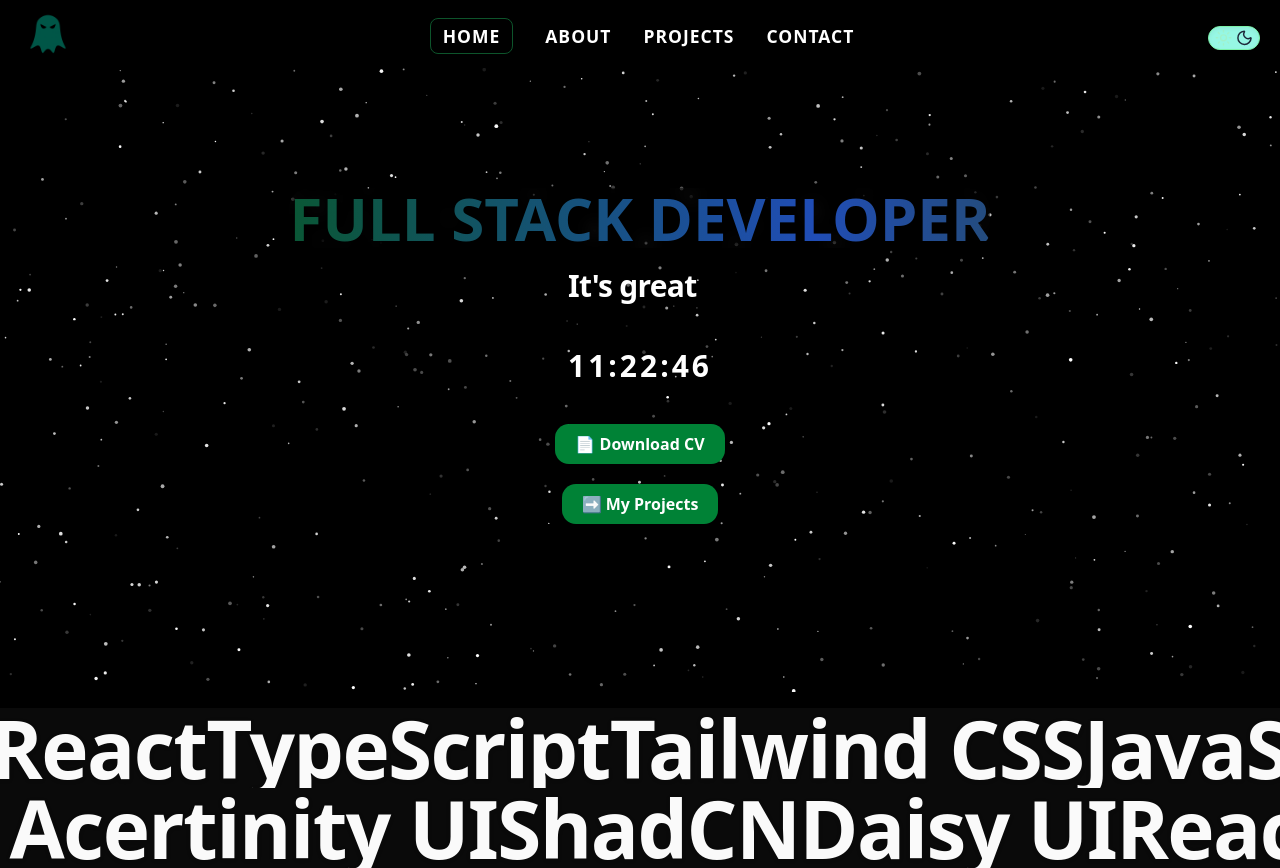
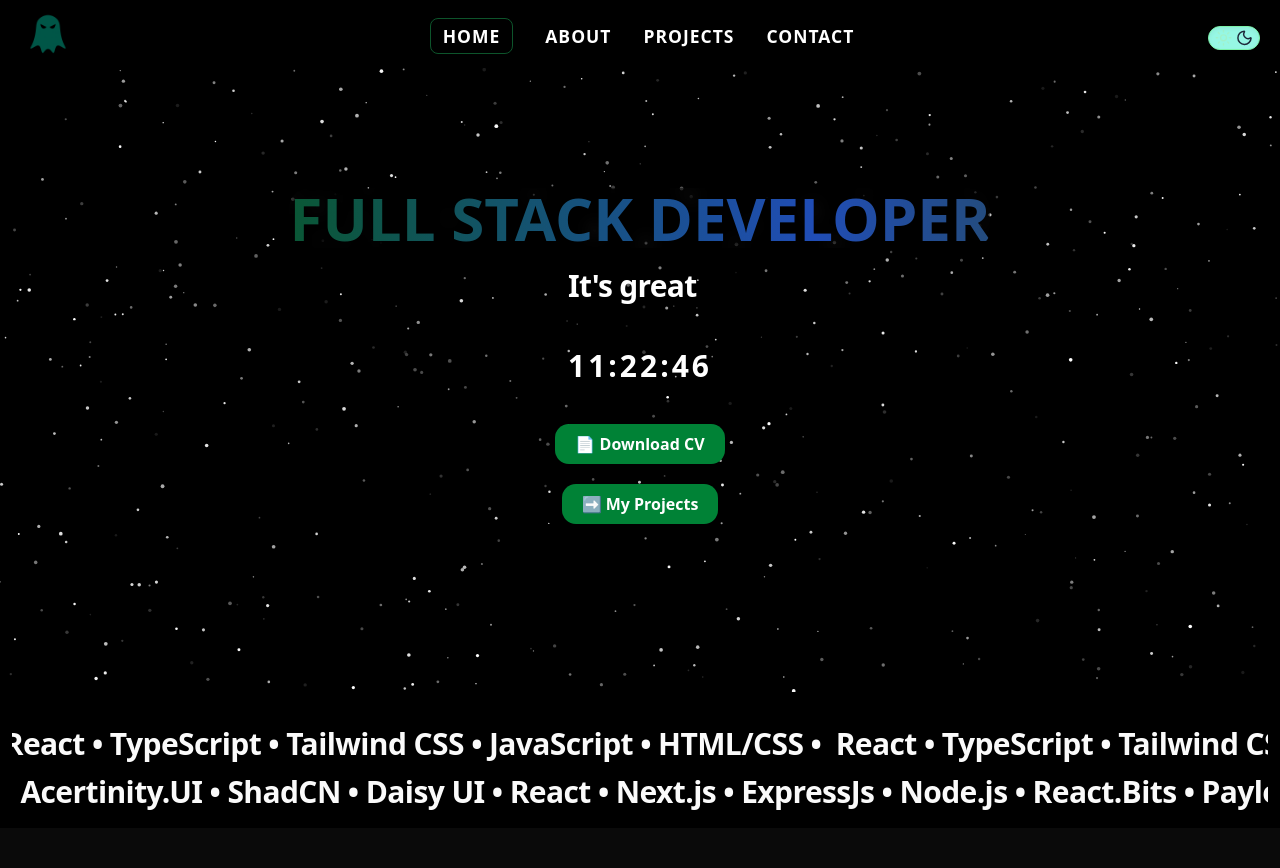
Before and after one commit to OlajuwonX/PhantomDev, a React (Vite) app: page / in a window 1280 px wide. After the commit the page ends 828 px from the top, so only its background shows below. Built offline with nearby package versions, Linux system fonts and the light colour scheme.

Commit message:
tech stack completed

```diff
--- a/src/components/tech.stack.tsx
+++ b/src/components/tech.stack.tsx
@@ -1,6 +1,4 @@
 import {ScrollVelocity} from './ui/ScrollVelocity'
-
-
 
 const TechStack = () => {
     const Languages = [
@@ -9,21 +7,27 @@ const TechStack = () => {
         "Tailwind CSS",
         "JavaScript",
         "HTML/CSS",
+        ""
     ];
 
     const Frameworks = [
-        "Acertinity UI",
+        "Acertinity.UI",
         "ShadCN",
         "Daisy UI",
         "React",
         "Next.js",
+        "ExpressJs",
+        "Node.js",
+        "React.Bits",
+        "PayloadCMS",
+        "",
     ];
 
     return (
-        <div>
+        <div className="p-3 bg-white dark:bg-black">
             <ScrollVelocity
-                texts={[Languages, Frameworks]}
-                velocity={100}
+                texts={[Languages.join(" • "), Frameworks.join(" • ")].flat()}
+                velocity={80}
                 className="custom-scroll-text"
             />
         </div>
--- a/src/components/ui/ScrollVelocity.tsx
+++ b/src/components/ui/ScrollVelocity.tsx
@@ -144,7 +144,7 @@ export const ScrollVelocity: React.FC<ScrollVelocityProps> = ({
         return (
             <div className={`${parallaxClassName} relative overflow-hidden`} style={parallaxStyle}>
                 <motion.div
-                    className={`${scrollerClassName} flex whitespace-nowrap text-center font-sans text-4xl font-bold tracking-[-0.02em] drop-shadow md:text-[5rem] md:leading-[5rem]`}
+                    className={`${scrollerClassName} flex whitespace-nowrap text-center font-sans text-xl md:text-3xl lg:text-3xl font-bold tracking-[-0.02em] drop-shadow md:leading-[3rem]`}
                     style={{ x, ...scrollerStyle }}
                 >
                     {spans}
```
